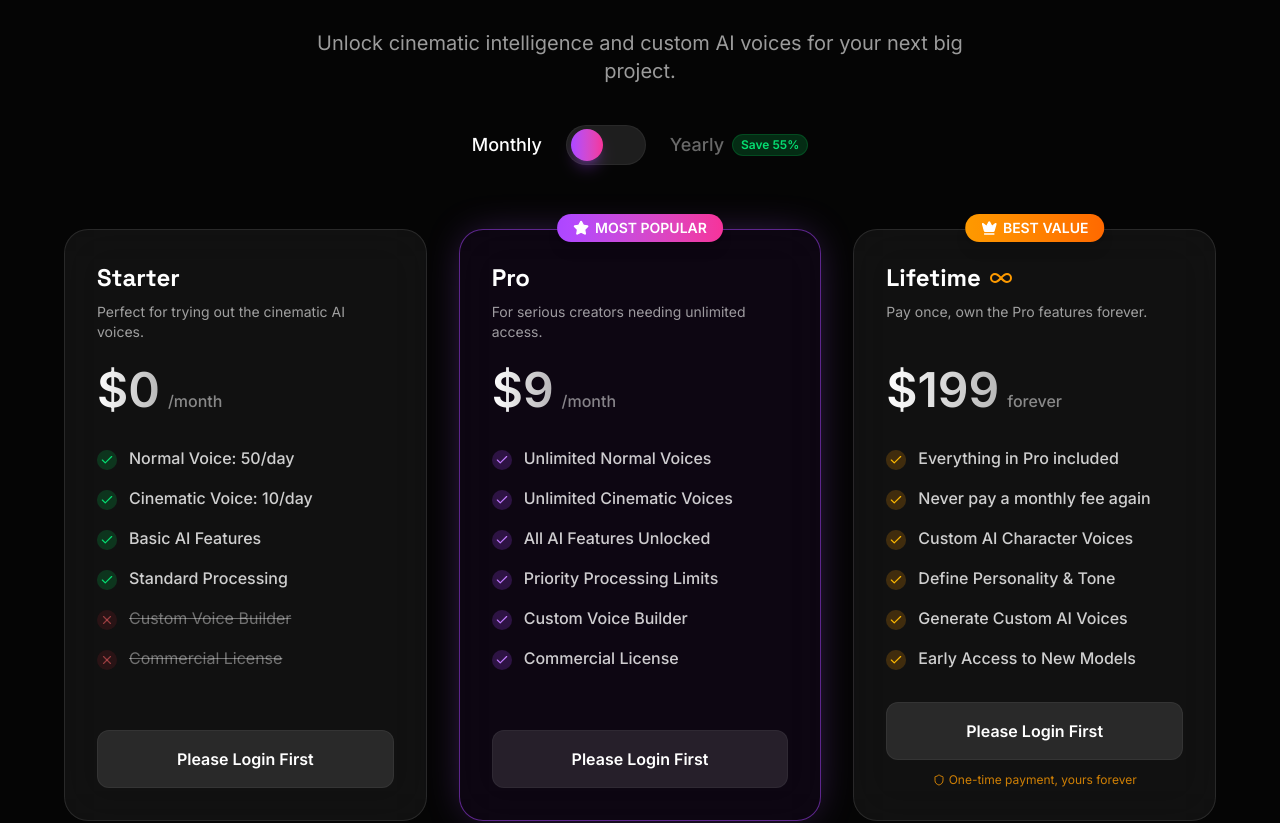
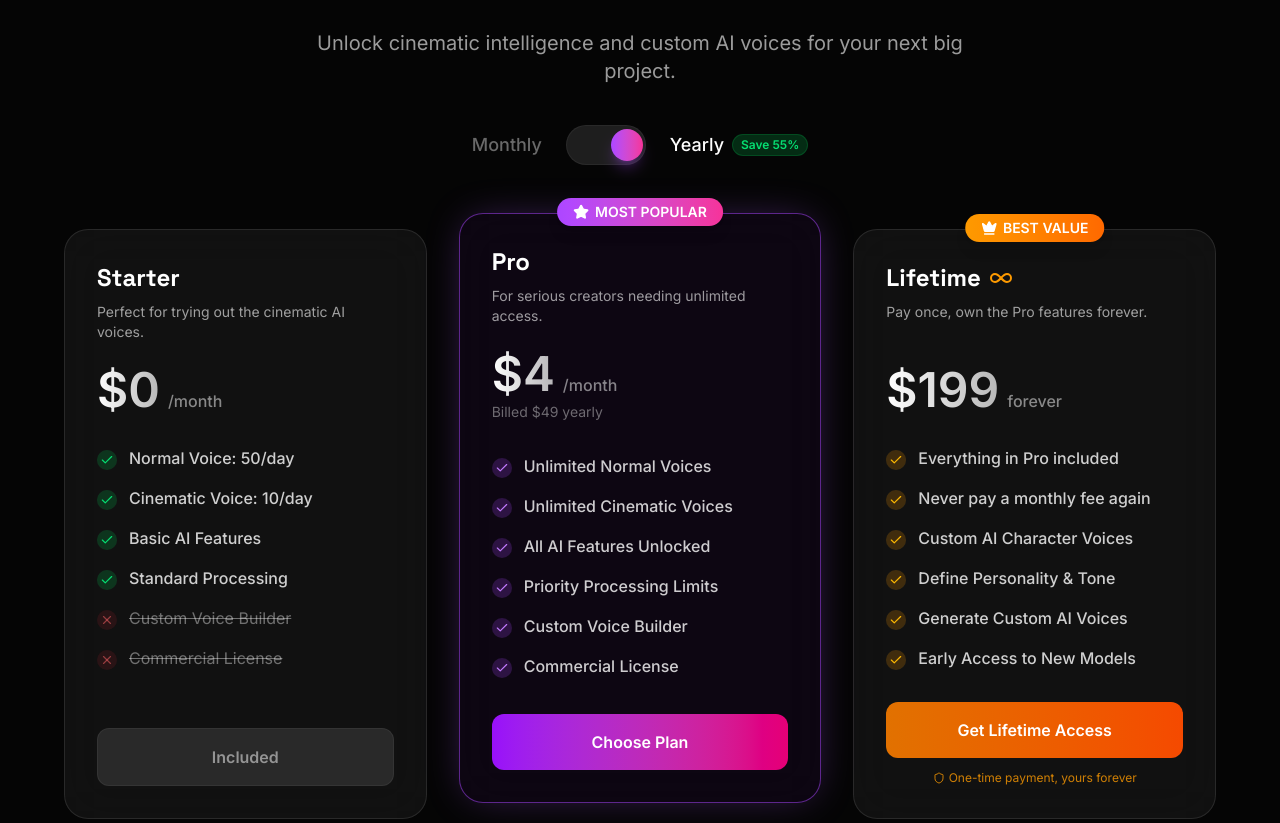
Before and after one commit to shubhamshk/VoicemyBot_Frontend, a React (Vite) app: page / in a window 1280 px wide. Shown: the part 3568-4391 px from the top of the page. Built offline with nearby package versions, Linux system fonts and the light colour scheme; no server answers.

Commit message:
fixed pa4

```diff
--- a/src/components/Pricing.jsx
+++ b/src/components/Pricing.jsx
@@ -9,7 +9,7 @@ import { PayPalScriptProvider, PayPalButtons } from "@paypal/react-paypal-js";
 
 const PAYPAL_CLIENT_ID = import.meta.env.VITE_PAYPAL_CLIENT_ID;
 
-const PricingCard = ({ title, price, subtitle, features, recommended, type, isLifetime = false, billingCycle, onLoginReq, onSuccess, onError }) => {
+const PricingCard = ({ title, price, subtitle, features, recommended, type, isLifetime = false, billingCycle, onLoginReq, onSuccess, onError, checkoutPlan, onCheckoutReq }) => {
     const { user, userProfile } = useAuth();
 
     const isPro = userProfile?.plan === 'pro';
@@ -31,6 +31,7 @@ const PricingCard = ({ title, price, subtitle, features, recommended, type, isLi
             });
             if (error) throw new Error(error.message);
             onSuccess(`Successfully upgraded! 🎉`);
+            onCheckoutReq(null);
         } catch (err) {
             onError(`${err.message || 'Payment processing failed'}.`);
         }
@@ -48,16 +49,25 @@ const PricingCard = ({ title, price, subtitle, features, recommended, type, isLi
             });
             if (error) throw new Error(error.message);
             onSuccess(`Successfully unlocked Lifetime Access! 🎉`);
+            onCheckoutReq(null);
         } catch (err) {
             onError(`${err.message || 'Payment processing failed'}.`);
         }
+    };
+
+    const handleActionClick = () => {
+        if (!user) {
+            onLoginReq();
+            return;
+        }
+        onCheckoutReq(type);
     };
 
     return (
         <motion.div
             whileHover={{ y: -10 }}
             className={`relative p-8 rounded-3xl backdrop-blur-xl border transition-all duration-300 flex flex-col h-full group ${recommended
-                ? 'border-purple-500/50 bg-purple-900/10 shadow-[0_0_40px_-10px_rgba(168,85,247,0.4)]'
+                ? 'border-purple-500/50 bg-purple-900/10 shadow-[0_0_40px_-10px_rgba(168,85,247,0.4)] md:-mt-4 md:mb-4'
                 : 'border-white/10 bg-white/5 hover:border-white/20 hover:bg-white/10'
                 }`}
         >
@@ -83,10 +93,15 @@ const PricingCard = ({ title, price, subtitle, features, recommended, type, isLi
             </div>
 
             <div className="mb-8 relative z-10">
-                <span className="text-5xl font-extrabold text-transparent bg-clip-text bg-gradient-to-r from-white to-white/70">{price}</span>
-                <span className="text-white/50 ml-2 font-medium">
-                    {isLifetime ? 'forever' : (billingCycle === 'yearly' ? '/year' : '/month')}
-                </span>
+                <div className="flex items-baseline">
+                    <span className="text-5xl font-extrabold text-transparent bg-clip-text bg-gradient-to-r from-white to-white/70">{price}</span>
+                    <span className="text-white/50 ml-2 font-medium">
+                        {isLifetime ? 'forever' : '/month'}
+                    </span>
+                </div>
+                {type === 'pro_yearly' && (
+                    <div className="text-white/40 text-sm mt-1">Billed $49 yearly</div>
+                )}
             </div>
 
             <ul className="space-y-4 mb-8 flex-1 relative z-10">
@@ -107,11 +122,7 @@ const PricingCard = ({ title, price, subtitle, features, recommended, type, isLi
             </ul>
 
             <div className="mt-auto relative z-10">
-                {!user ? (
-                    <button onClick={onLoginReq} className="w-full py-4 rounded-xl font-bold bg-white/10 hover:bg-white/20 text-white transition-all border border-white/5">
-                        Please Login First
-                    </button>
-                ) : isCurrentPlan ? (
+                {isCurrentPlan ? (
                     <button disabled className="w-full py-4 rounded-xl font-bold bg-white/10 text-white/50 cursor-not-allowed border border-white/5">
                         {type === 'free' ? 'Included' : 'Current Plan'}
                     </button>
@@ -119,13 +130,26 @@ const PricingCard = ({ title, price, subtitle, features, recommended, type, isLi
                     <button disabled className="w-full py-4 rounded-xl font-bold bg-white/10 text-white/50 cursor-not-allowed border border-white/5">
                         Included
                     </button>
+                ) : checkoutPlan !== type ? (
+                    <button
+                        onClick={handleActionClick}
+                        className={`w-full py-4 rounded-xl font-bold transition-all duration-300 ${
+                            recommended
+                                ? 'bg-gradient-to-r from-purple-600 to-pink-600 text-white hover:shadow-[0_0_20px_rgba(168,85,247,0.4)] hover:scale-[1.02]'
+                                : isLifetime
+                                    ? 'bg-gradient-to-r from-amber-600 to-orange-600 text-white hover:shadow-[0_0_20px_rgba(245,158,11,0.4)] hover:scale-[1.02]'
+                                    : 'bg-white/10 text-white hover:bg-white/20 hover:scale-[1.02] border border-white/5'
+                        }`}
+                    >
+                        {isLifetime ? 'Get Lifetime Access' : 'Choose Plan'}
+                    </button>
                 ) : (
-                    <div className="mt-auto pt-2 w-full">
+                    <div className="mt-auto pt-2 w-full animate-in fade-in duration-300">
                         <div className="relative w-full overflow-hidden bg-transparent rounded-xl">
                             {isLifetime ? (
                                 <PayPalScriptProvider options={{ "client-id": PAYPAL_CLIENT_ID, currency: "USD", intent: "capture" }}>
                                     <PayPalButtons
-                                        style={{ layout: "horizontal", height: 48, shape: 'pill', label: 'pay', color: 'gold', tagline: false }}
+                                        style={{ layout: "horizontal", height: 48, shape: 'rect', label: 'pay', color: 'gold', tagline: false }}
                                         createOrder={(data, actions) => {
                                             return actions.order.create({
                                                 purchase_units: [{
@@ -141,8 +165,8 @@ const PricingCard = ({ title, price, subtitle, features, recommended, type, isLi
                             ) : (
                                 <PayPalScriptProvider options={{ "client-id": PAYPAL_CLIENT_ID, currency: "USD", intent: "subscription", vault: true }}>
                                     <PayPalButtons
-                                        key={planId} // Force re-render when planId changes between monthly/yearly
-                                        style={{ layout: "horizontal", height: 48, shape: 'pill', label: 'subscribe', color: 'gold', tagline: false }}
+                                        key={planId}
+                                        style={{ layout: "horizontal", height: 48, shape: 'rect', label: 'subscribe', color: 'gold', tagline: false }}
                                         createSubscription={(data, actions) => {
                                             return actions.subscription.create({ plan_id: planId });
                                         }}
@@ -152,6 +176,9 @@ const PricingCard = ({ title, price, subtitle, features, recommended, type, isLi
                                 </PayPalScriptProvider>
                             )}
                         </div>
+                        <button onClick={() => onCheckoutReq(null)} className="w-full mt-2 text-white/50 text-sm hover:text-white transition-colors">
+                            Cancel
+                        </button>
                     </div>
                 )}
                 {isLifetime && (
@@ -166,9 +193,10 @@ const PricingCard = ({ title, price, subtitle, features, recommended, type, isLi
 
 const Pricing = () => {
     const [loginOpen, setLoginOpen] = useState(false);
-    const [billingCycle, setBillingCycle] = useState('monthly'); // 'monthly' | 'yearly'
+    const [billingCycle, setBillingCycle] = useState('yearly'); // 'monthly' | 'yearly'
     const [successMessage, setSuccessMessage] = useState(null);
     const [errorMessage, setErrorMessage] = useState(null);
+    const [checkoutPlan, setCheckoutPlan] = useState(null);
     const { refreshProfile } = useAuth();
 
     const handleSuccess = (msg) => {
@@ -222,6 +250,8 @@ const Pricing = () => {
                         type="free"
                         billingCycle={billingCycle}
                         onLoginReq={() => setLoginOpen(true)}
+                        checkoutPlan={checkoutPlan}
+                        onCheckoutReq={setCheckoutPlan}
                         features={[
                             { text: "Normal Voice: 50/day", included: true },
                             { text: "Cinematic Voice: 10/day", included: true },
@@ -235,13 +265,15 @@ const Pricing = () => {
                     <PricingCard
                         title="Pro"
                         subtitle="For serious creators needing unlimited access."
-                        price={billingCycle === 'yearly' ? '$49' : '$9'}
+                        price={billingCycle === 'yearly' ? '$4' : '$9'}
                         type={billingCycle === 'yearly' ? 'pro_yearly' : 'pro_monthly'}
                         recommended={true}
                         billingCycle={billingCycle}
                         onLoginReq={() => setLoginOpen(true)}
                         onSuccess={handleSuccess}
                         onError={handleError}
+                        checkoutPlan={checkoutPlan}
+                        onCheckoutReq={setCheckoutPlan}
                         features={[
                             { text: "Unlimited Normal Voices", included: true },
                             { text: "Unlimited Cinematic Voices", included: true },
@@ -262,6 +294,8 @@ const Pricing = () => {
                         onLoginReq={() => setLoginOpen(true)}
                         onSuccess={handleSuccess}
                         onError={handleError}
+                        checkoutPlan={checkoutPlan}
+                        onCheckoutReq={setCheckoutPlan}
                         features={[
                             { text: "Everything in Pro included", included: true },
                             { text: "Never pay a monthly fee again", included: true },
--- a/src/pages/Pricing.jsx
+++ b/src/pages/Pricing.jsx
@@ -9,9 +9,10 @@ const PAYPAL_CLIENT_ID = import.meta.env.VITE_PAYPAL_CLIENT_ID;
 
 const Pricing = () => {
     const { user, userProfile, refreshProfile } = useAuth();
-    const [billingCycle, setBillingCycle] = useState('monthly'); // 'monthly' | 'yearly'
+    const [billingCycle, setBillingCycle] = useState('yearly'); // 'monthly' | 'yearly'
     const [successMessage, setSuccessMessage] = useState(null);
     const [errorMessage, setErrorMessage] = useState(null);
+    const [checkoutPlan, setCheckoutPlan] = useState(null);
 
     const isPro = userProfile?.plan === 'pro';
     const isUltra = userProfile?.ultra_premium;
@@ -117,10 +118,15 @@ const Pricing = () => {
                 </div>
 
                 <div className="mb-8 relative z-10">
-                    <span className="text-5xl font-extrabold text-transparent bg-clip-text bg-gradient-to-r from-white to-white/70">{price}</span>
-                    <span className="text-white/50 ml-2 font-medium">
-                        {isLifetime ? 'forever' : (billingCycle === 'yearly' ? '/year' : '/month')}
-                    </span>
+                    <div className="flex items-baseline">
+                        <span className="text-5xl font-extrabold text-transparent bg-clip-text bg-gradient-to-r from-white to-white/70">{price}</span>
+                        <span className="text-white/50 ml-2 font-medium">
+                            {isLifetime ? 'forever' : '/month'}
+                        </span>
+                    </div>
+                    {type === 'pro_yearly' && (
+                        <div className="text-white/40 text-sm mt-1">Billed $49 yearly</div>
+                    )}
                 </div>
 
                 <ul className="space-y-4 mb-8 flex-1 relative z-10">
@@ -153,13 +159,26 @@ const Pricing = () => {
                         <button disabled className="w-full py-4 rounded-xl font-bold bg-white/10 text-white/50 cursor-not-allowed border border-white/5">
                             Included
                         </button>
+                    ) : checkoutPlan !== type ? (
+                        <button
+                            onClick={() => setCheckoutPlan(type)}
+                            className={`w-full py-4 rounded-xl font-bold transition-all duration-300 ${
+                                recommended
+                                    ? 'bg-gradient-to-r from-purple-600 to-pink-600 text-white hover:shadow-[0_0_20px_rgba(168,85,247,0.4)] hover:scale-[1.02]'
+                                    : isLifetime
+                                        ? 'bg-gradient-to-r from-amber-600 to-orange-600 text-white hover:shadow-[0_0_20px_rgba(245,158,11,0.4)] hover:scale-[1.02]'
+                                        : 'bg-white/10 text-white hover:bg-white/20 hover:scale-[1.02] border border-white/5'
+                            }`}
+                        >
+                            {isLifetime ? 'Get Lifetime Access' : 'Choose Plan'}
+                        </button>
                     ) : (
-                        <div className="mt-auto pt-2 w-full">
+                        <div className="mt-auto pt-2 w-full animate-in fade-in duration-300">
                             <div className="relative w-full overflow-hidden bg-transparent rounded-xl">
                                 {isLifetime ? (
                                     <PayPalScriptProvider options={{ "client-id": PAYPAL_CLIENT_ID, currency: "USD", intent: "capture" }}>
                                         <PayPalButtons
-                                            style={{ layout: "horizontal", height: 48, shape: 'pill', label: 'pay', color: 'gold', tagline: false }}
+                                            style={{ layout: "horizontal", height: 48, shape: 'rect', label: 'pay', color: 'gold', tagline: false }}
                                             createOrder={(data, actions) => {
                                                 return actions.order.create({
                                                     purchase_units: [{
@@ -175,8 +194,8 @@ const Pricing = () => {
                                 ) : (
                                     <PayPalScriptProvider options={{ "client-id": PAYPAL_CLIENT_ID, currency: "USD", intent: "subscription", vault: true }}>
                                         <PayPalButtons
-                                            key={planId} // Force re-render when planId changes between monthly/yearly
-                                            style={{ layout: "horizontal", height: 48, shape: 'pill', label: 'subscribe', color: 'gold', tagline: false }}
+                                            key={planId} // Force re-render when planId changes
+                                            style={{ layout: "horizontal", height: 48, shape: 'rect', label: 'subscribe', color: 'gold', tagline: false }}
                                             createSubscription={(data, actions) => {
                                                 return actions.subscription.create({ plan_id: planId });
                                             }}
@@ -186,6 +205,9 @@ const Pricing = () => {
                                     </PayPalScriptProvider>
                                 )}
                             </div>
+                            <button onClick={() => setCheckoutPlan(null)} className="w-full mt-2 text-white/50 text-sm hover:text-white transition-colors">
+                                Cancel
+                            </button>
                         </div>
                     )}
                     {isLifetime && (
```
